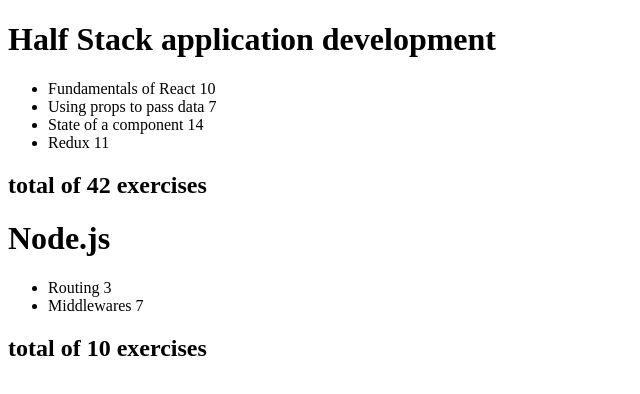
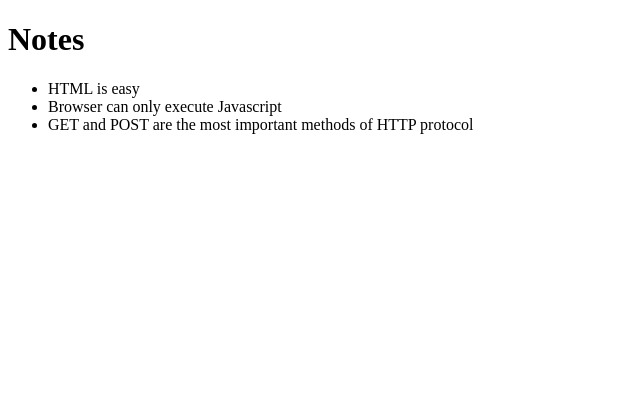
Before and after one commit to CoreBIack/Full-Stack-Practice, a React (Vite) app in the folder workspace/: page / in a window 1280 px wide. Shown: the top 394 px of the page, without its empty margins (0-640 px from the left). Built offline with nearby package versions, Linux system fonts and the light colour scheme.

Commit message:
part 3 start

```diff
--- a/workspace/src/App.jsx
+++ b/workspace/src/App.jsx
@@ -1,49 +1,12 @@
-import Course from "../components/Course"
-const App =()=>{
-  const courses = [{
-    id: 1,
-    name: 'Half Stack application development',
-    parts: [
-      {
-        name: 'Fundamentals of React',
-        exercises: 10,
-        id: 1
-      },
-      {
-        name: 'Using props to pass data',
-        exercises: 7,
-        id: 2
-      },
-      {
-        name: 'State of a component',
-        exercises: 14,
-        id: 3
-      },
-      {
-        name: "Redux",
-        exercises: 11,
-        id: 4
-      }
-    ]
-    },{
-      name: 'Node.js',
-      id: 2,
-      parts: [
-        {
-          name: 'Routing',
-          exercises: 3,
-          id: 1
-        },
-        {
-          name: 'Middlewares',
-          exercises: 7,
-          id: 2
-        }
-      ]
-    }
-  ]
+import {useState} from "react"
+import Note from "../components/Note.jsx"
+const App =(props)=>{
+  const [notes, setNotes] = useState(props.notes)
   return <>
-    {courses.map(course => <Course key={course.id} course={course}/>)}
+    <h1>Notes</h1>
+    <ul>
+      {notes.map((note)=><Note key  ={note.id} note={note} />)}
+    </ul>
   </>
 }
 export default App
```
Also changed, not shown: 2 other files (tests, documents, lock files or other folders).
